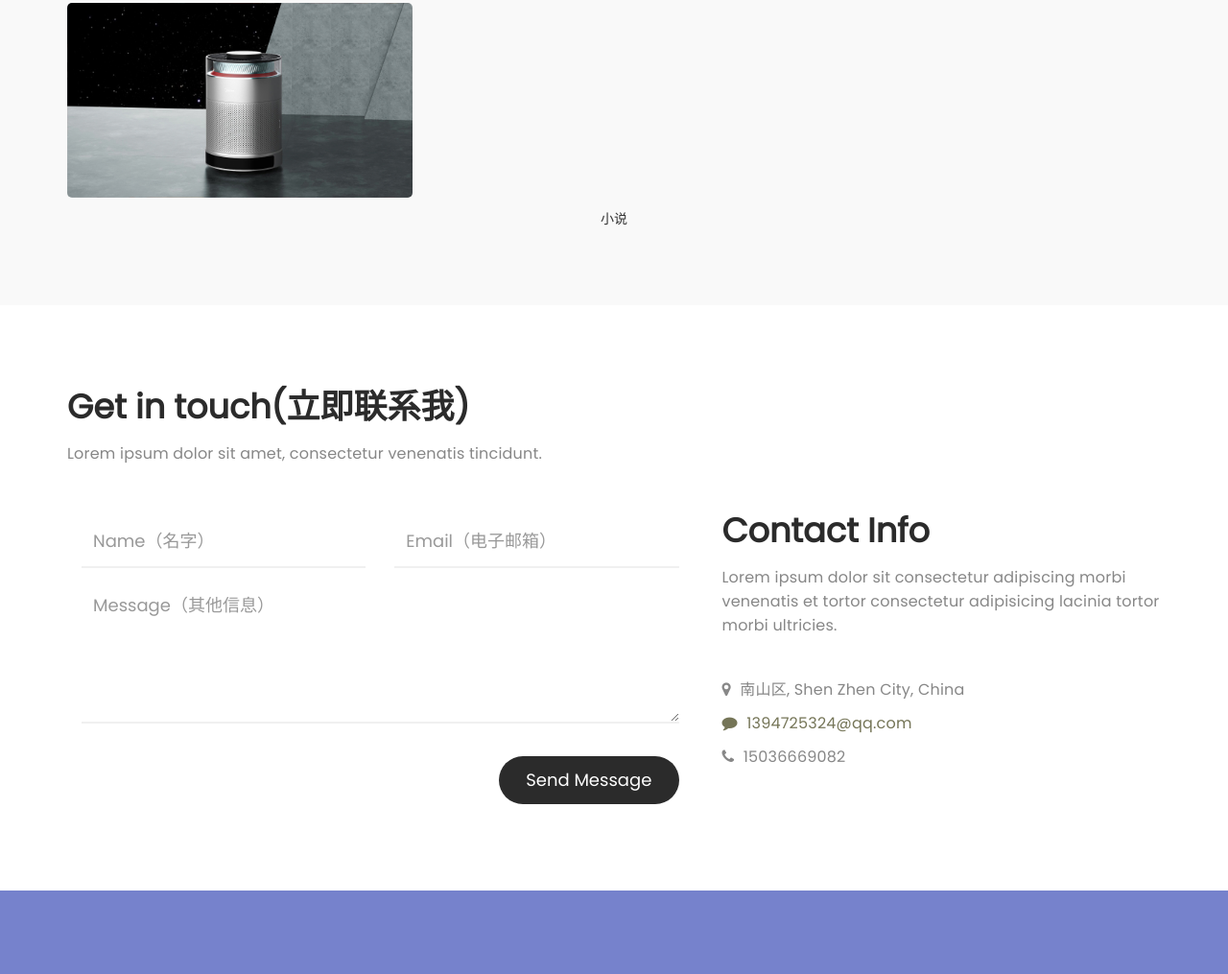
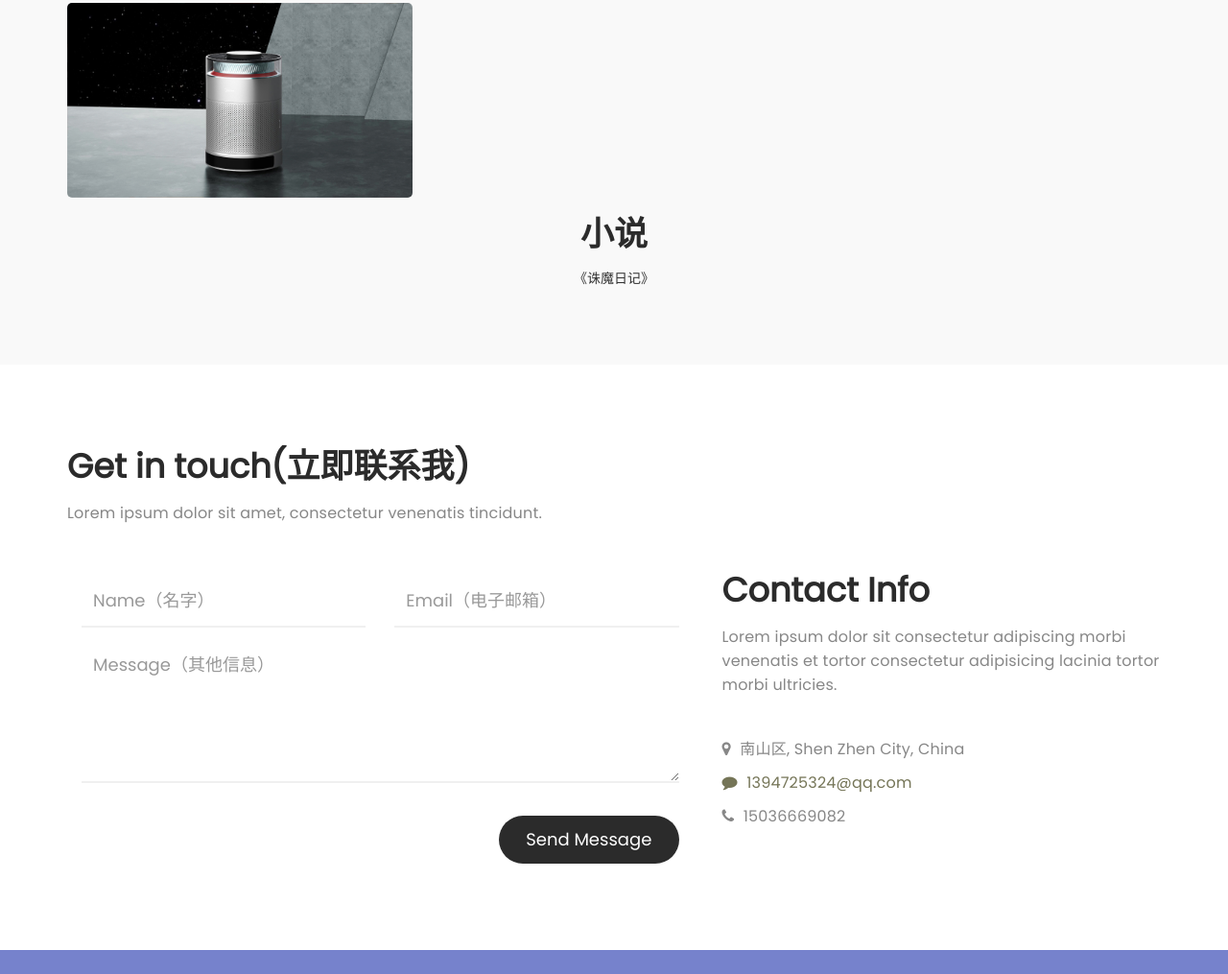
Before and after one commit to zhang1394725324/JackDesigner.github.io, a plain HTML site: page index.html in a window 1280 px wide. Shown: the part 2867-3882 px from the top of the page at 96% size. Drawn offline with Linux system fonts and the light colour scheme.

Commit message:
Update index.html

```diff
--- a/index.html
+++ b/index.html
@@ -350,7 +350,12 @@
           </div>
 
      </div>
-    <div>小说</div>
+    <div>
+      <h2>小说</h2>
+      <div>
+        《诛魔日记》
+      </div>
+    </div>
 </section>
 
   <div style="position:fixed; top:20%;left:1%; background-color:rgb(255,255,255);color:rgb(100,100,100)；size:20;border:1px solid;text-align:center;padding:40px;"><h3>大师网站</h3>
```
